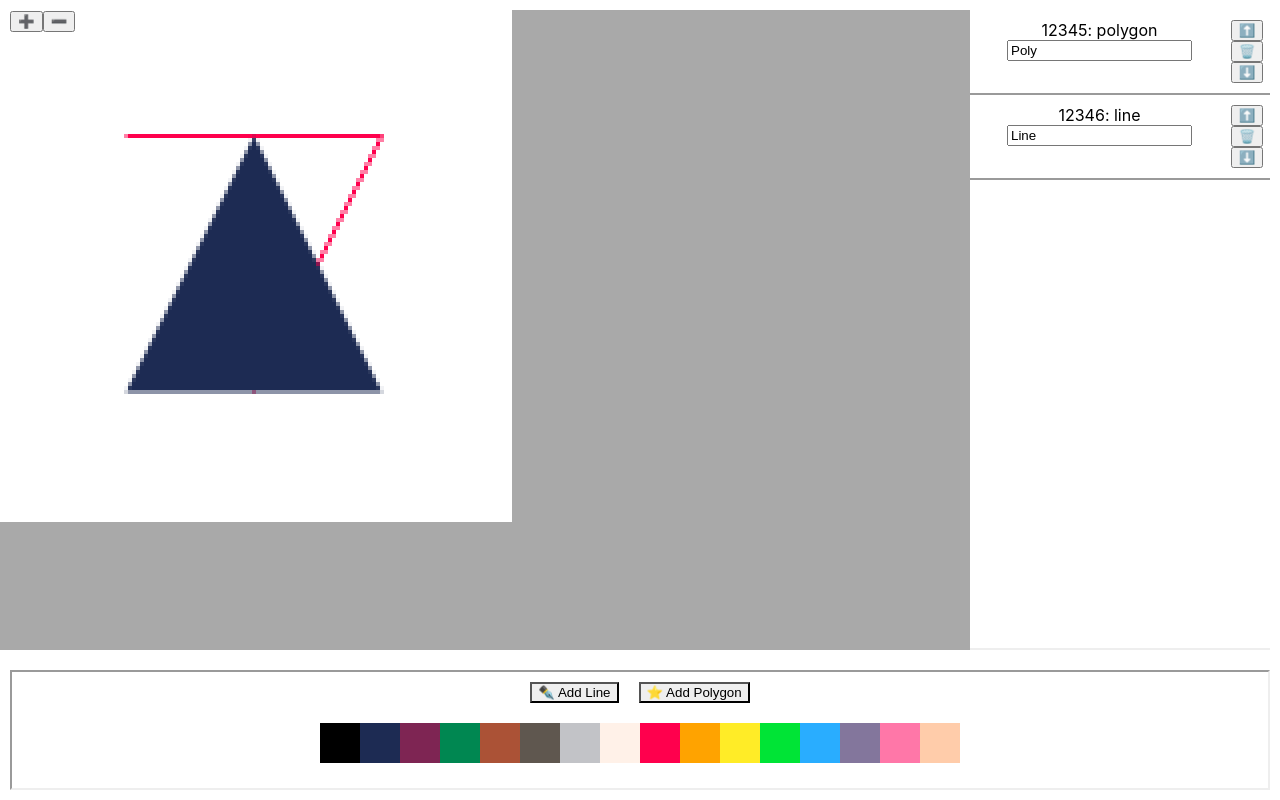
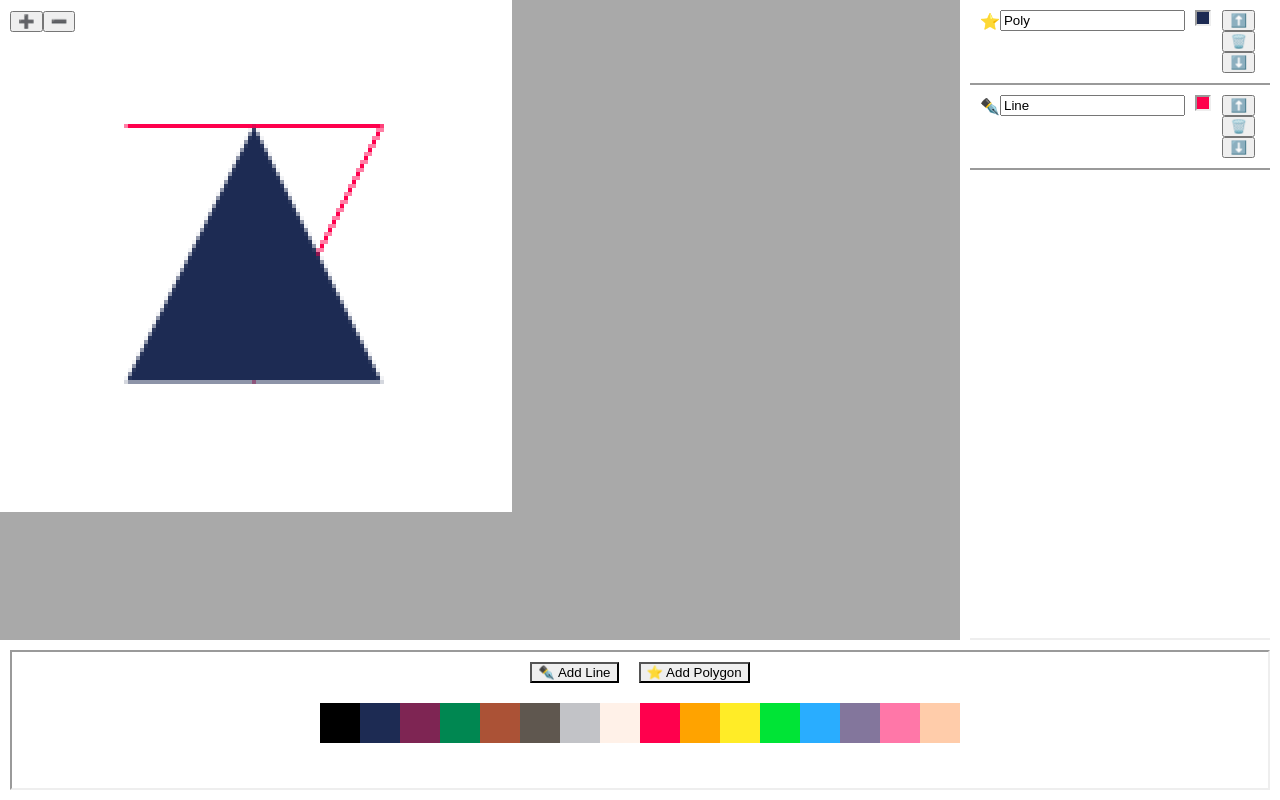
Before and after one commit to hypothete/gmagic, a React (Create React App) app: page / in a window 1280 px wide. Built offline with nearby package versions, Linux system fonts and the light colour scheme.

Commit message:
more styling

```diff
--- a/src/components/App.js
+++ b/src/components/App.js
@@ -13,7 +13,7 @@ const Row = styled.div`
   flex-direction: row;
   justify-content: space-between;
   align-items: flex-start;
-  margin: 10px 0;
+  margin: 0;
 `;
 
 const Wrap = styled.div`
--- a/src/components/Canvas.js
+++ b/src/components/Canvas.js
@@ -15,6 +15,7 @@ const CanvasFrame = styled.div`
   justify-content: flex-start;
   align-items: flex-start;
   background-color: darkgray;
+  margin-right: 10px;
 `;
 
 const ZoomCtrls = styled.div`
--- a/src/components/CommandListItem.js
+++ b/src/components/CommandListItem.js
@@ -5,11 +5,18 @@ import styled from 'styled-components';
 import {setActiveCommand} from '../actions/activeCommand';
 import {moveCommandUp, moveCommandDown, removeCommand, nameCommand} from '../actions/commands';
 
+import colors from '../utils/colors';
+
+const typeToEmoji = {
+  'LINE': '✒️',
+  'POLYGON': '⭐'
+};
+
 const ListEntry = styled.div`
   width: 100%;
   border-bottom: 2px outset;
   padding: 10px;
-  background-color: ${props => props.active ? 'gray' : 'white'}
+  background-color: ${props => props.active ? 'darkgray' : 'white'}
   display: flex;
   justify-content: flex-end;
 `;
@@ -17,7 +24,7 @@ const ListEntry = styled.div`
 const EntryCtrls = styled.div`
   display: flex;
   height: 100%;
-  width: 1em;
+  width: 3em;
   flex-direction: column;
   justify-content: space-between;
   align-items: center;
@@ -27,11 +34,24 @@ const EntryCtrls = styled.div`
 const EntryText = styled.div`
   display: flex;
   height: 100%;
-  flex-direction: column;
+  flex-direction: row;
   justify-content: space-between;
   align-items: center;
-  margin-right: 20px;
+  margin-right: 10px;
   flex: 1;
+`;
+
+const EntrySwatch = styled.div`
+  width: 1em;
+  height: 1em;
+  display: inline-block;
+  background-color: ${props => props.color};
+  border: 2px inset;
+`;
+
+const EntrySwatches = styled.div`
+  width: 3em;
+  height: 3em;
 `;
 
 class CommandListItem extends Component {
@@ -83,9 +103,12 @@ class CommandListItem extends Component {
         active={activeCommand === item.id}
       >
         <EntryText>
-          <span>{item.id}: {item.type.toLowerCase()}</span>
+          <span role="img" aria-label={item.type}>{typeToEmoji[item.type]}</span>
           <input type="text" value={item.name} onChange={this.handleNameChange} />
         </EntryText>
+        <EntrySwatches>
+          <EntrySwatch color={colors[item.colorId]}></EntrySwatch>
+        </EntrySwatches>
         <EntryCtrls>
           <button onClick={this.moveUp}>
             <span role="img" aria-label="move command up">⬆️</span>
```
